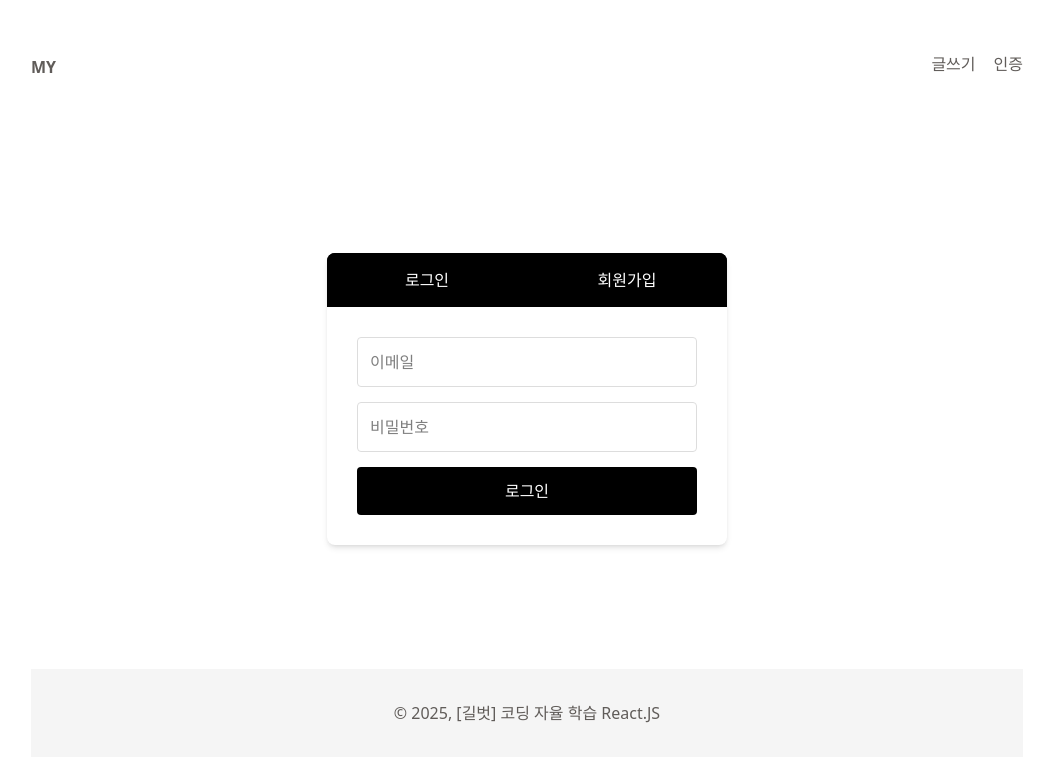
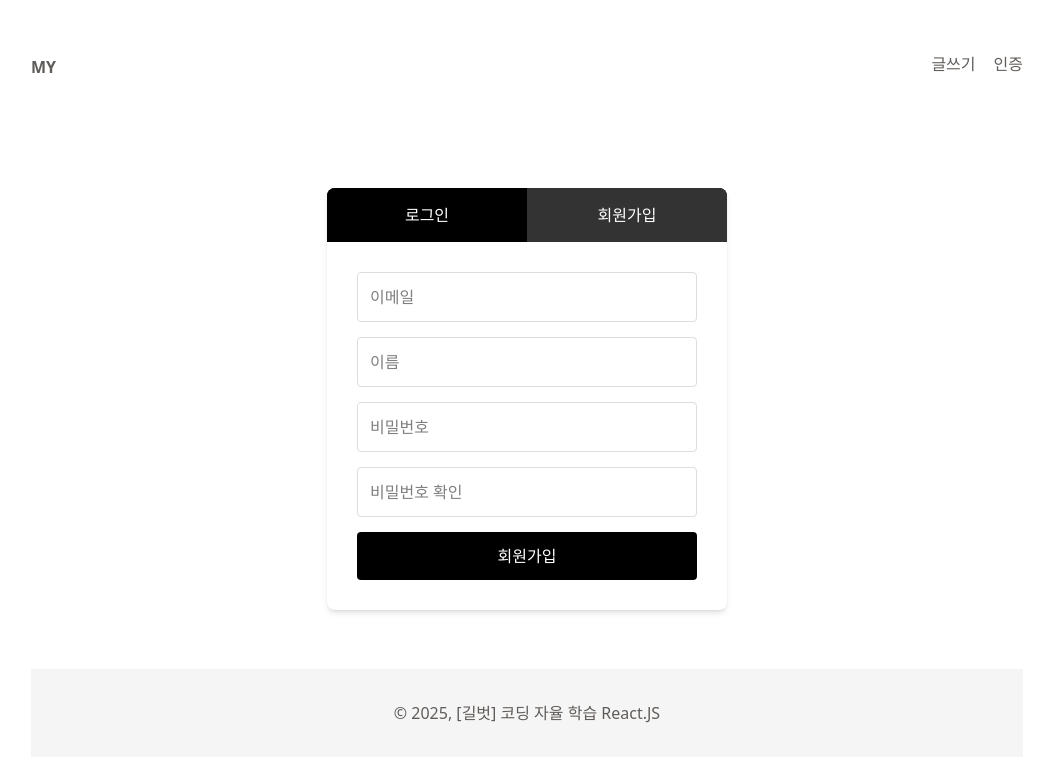
Before and after one commit to zer0p01nt/coding-myself, a React (Vite) app: page /auth in a window 1280 px wide. Both pictures are taken after a click on the button "회원가입". Shown: the top 762 px of the page, without its empty margins (113-1166 px from the left). Built offline with nearby package versions, Linux system fonts and the light colour scheme.

Commit message:
✨ Feat: 인증 기능 구현

```diff
--- a/src/App.tsx
+++ b/src/App.tsx
@@ -4,6 +4,8 @@ import Home from "./pages/Home";
 import Auth from "./pages/Auth";
 import Write from "./pages/Write";
 import Read from "./pages/Read";
+import UnauthenticatedLayout from "./layouts/UnauthenticatedLayout";
+import AuthenticatedLayout from "./layouts/AuthenticatedLayout";
 
 export default function App() {
   return (
@@ -11,9 +13,15 @@ export default function App() {
       <Routes>
         <Route element={<RootLayout />}>
           <Route index element={<Home />} />
-          <Route path='/auth' element={<Auth />} />
-          <Route path='/write' element={<Write />} />
           <Route path='/read/:id' element={<Read />} />
+
+          <Route element={<UnauthenticatedLayout />}>
+            <Route path='/auth' element={<Auth />} />
+          </Route>
+
+          <Route element={<AuthenticatedLayout />}>
+            <Route path='/write' element={<Write />} />
+          </Route>
         </Route>
         <Route path='*' element={<Navigate to='/' />} />
       </Routes>
--- /dev/null
+++ b/src/api/axiosInstance.ts
@@ -0,0 +1,16 @@
+import axios from "axios";
+import { useAuthStore } from "../stores/useAuthStore";
+
+export const axiosInstance = axios.create({
+  baseURL: "http://localhost:3000",
+  withCredentials: true,
+});
+
+// 요청을 보내기 전에 실행할 함수 등록
+axiosInstance.interceptors.request.use((config) => {
+  const accessToken = useAuthStore.getState().accessToken;
+  if (accessToken) {
+    config.headers["Authorization"] = `Bearer ${accessToken}`; // 액세스 토큰이 필요한 모든 API 요청에 토큰 자동 포함
+  }
+  return config;
+});
--- /dev/null
+++ b/src/layouts/AuthenticatedLayout.tsx
@@ -0,0 +1,20 @@
+import { Outlet, useNavigate } from "react-router";
+import { useAuthStore } from "../stores/useAuthStore";
+import { useEffect, useState } from "react";
+
+function AuthenticatedLayout() {
+  const navigate = useNavigate();
+  const user = useAuthStore((state) => state.user);
+  const [show, setShow] = useState(false);
+  useEffect(() => {
+    if (!user) {
+      navigate("/auth");
+    } else {
+      setShow(true);
+    }
+  }, [navigate, user]);
+
+  return <>{show && <Outlet />}</>;
+}
+
+export default AuthenticatedLayout;
--- /dev/null
+++ b/src/layouts/UnauthenticatedLayout.tsx
@@ -0,0 +1,20 @@
+import { Outlet, useNavigate } from "react-router";
+import { useAuthStore } from "../stores/useAuthStore";
+import { useEffect, useState } from "react";
+
+function UnauthenticatedLayout() {
+  const navigate = useNavigate();
+  const user = useAuthStore((state) => state.user);
+  const [show, setShow] = useState(false);
+  useEffect(() => {
+    if (user) {
+      navigate("/");
+    } else {
+      setShow(true);
+    }
+  }, [navigate, user]);
+
+  return <>{show && <Outlet />}</>;
+}
+
+export default UnauthenticatedLayout;
--- a/src/pages/Auth.tsx
+++ b/src/pages/Auth.tsx
@@ -1,4 +1,84 @@
+import { useState } from "react";
+import { axiosInstance } from "../api/axiosInstance";
+import axios from "axios";
+import { useNavigate } from "react-router";
+import { useAuthStore } from "../stores/useAuthStore";
+
 export default function Auth() {
+  const [pageType, setPageType] = useState("login");
+  const [email, setEmail] = useState("");
+  const [password, setPassword] = useState("");
+  const [passwordConfirm, setPasswordConfirm] = useState("");
+  const [username, setUsername] = useState("");
+
+  const navigate = useNavigate();
+  const setAuth = useAuthStore((state) => state.setAuth);
+
+  const handlePageChange = (type: string) => {
+    setEmail("");
+    setPassword("");
+    setPasswordConfirm("");
+    setUsername("");
+    setPageType(type);
+  };
+
+  const handleSignup = async (e: React.FormEvent<HTMLFormElement>) => {
+    e.preventDefault();
+    try {
+      if (email === "" || password === "" || username === "") {
+        alert("모든 항목을 입력해 주세요.");
+        return;
+      }
+      if (password !== passwordConfirm) {
+        alert("비밀번호가 일치하지 않습니다.");
+        return;
+      }
+      const { data } = await axiosInstance.post("/register", {
+        email,
+        password,
+        username,
+      });
+      if (data) {
+        alert("회원가입을 완료했습니다.\n로그인 후 이용해 주세요.");
+        setEmail("");
+        setPassword("");
+        setPasswordConfirm("");
+        setUsername("");
+        setPageType("login");
+      }
+    } catch (error) {
+      if (axios.isAxiosError(error)) {
+        const msg = error.response?.data?.message ?? error.message;
+        alert(msg);
+      } else if (error instanceof Error) {
+        alert(error.message);
+      } else {
+        alert("알 수 없는 이유로 실패했습니다.");
+      }
+    }
+  };
+
+  const handleLogin = async (e: React.FormEvent<HTMLFormElement>) => {
+    e.preventDefault();
+    try {
+      const { data } = await axiosInstance.post("/login", {
+        email,
+        password,
+      });
+      setAuth(data.user, data.accessToken);
+      navigate("/");
+    } catch (error) {
+      if (axios.isAxiosError(error)) {
+        const msg = error.response?.data?.message ?? error.message;
+        alert(msg);
+      } else if (error instanceof Error) {
+        alert(error.message);
+      } else {
+        alert("알 수 없는 이유로 실패했습니다.");
+      }
+    }
+  };
+
   return (
     <main className='page__main flex flex-col items-center justify-center my-12 mx-0 min-h-[calc(100vh-131px-128px-96px)] min-[320px]:min-h-[calc(100vh-114px-110px-96px)] sm:min-h-[calc(100vh-131px-128px-96px)]'>
       <article className='page-auth flex justify-center items-center'>
@@ -6,21 +86,30 @@ export default function Auth() {
           <nav className='page-auth__toggle flex bg-black'>
             <button
               id='login-tab'
-              className='page-auth__toggle-button page-auth__toggle-button--active flex-1 p-[15px] border-0 bg-black text-white cursor-pointer transition duration-300 active:bg-secondary-black'
+              className={`page-auth__toggle-button flex-1 p-[15px] border-0 bg-black text-white cursor-pointer transition duration-300 ${
+                pageType === "login" && "bg-secondary-black"
+              } `}
+              onClick={() => handlePageChange("login")}
             >
               로그인
             </button>
             <button
               id='signup-tab'
-              className='page-auth__toggle-button flex-1 p-[15px] border-0 bg-black text-white cursor-pointer transition duration-300 active:bg-secondary-black'
+              className={`page-auth__toggle-button page-auth__toggle-button--active flex-1 p-[15px] border-0 bg-black text-white cursor-pointer transition duration-300 ${
+                pageType === "register" && "bg-secondary-black"
+              } `}
+              onClick={() => handlePageChange("register")}
             >
               회원가입
             </button>
           </nav>
 
           <div className='page-auth__form-section p-[30px]'>
-            {/* 추후 className='hidden active:block' 으로 변경 */}
-            <form className='auth-form auth-form--active block' id='login-form'>
+            <form
+              className={`auth-form block ${pageType !== "login" && "hidden"}`}
+              id='login-form'
+              onSubmit={handleLogin}
+            >
               <label
                 htmlFor='login-email'
                 className='sr-only text-sm mb-2 inline-block'
@@ -32,6 +121,8 @@ export default function Auth() {
                 id='login-email'
                 className='auth-form__input w-full p-3 mb-[15px] border border-[#ddd] rounded-sm'
                 placeholder='이메일'
+                value={email}
+                onChange={(e) => setEmail(e.target.value)}
                 required
               />
 
@@ -46,6 +137,8 @@ export default function Auth() {
                 id='login-password'
                 className='auth-form__input w-full p-3 mb-[15px] border border-[#ddd] rounded-sm'
                 placeholder='비밀번호'
+                value={password}
+                onChange={(e) => setPassword(e.target.value)}
                 required
               />
 
@@ -57,8 +150,13 @@ export default function Auth() {
               </button>
             </form>
 
-            {/* 추후 className='hidden active:block' 으로 변경 */}
-            <form className='auth-form hidden' id='signup-form'>
+            <form
+              className={`auth-form block ${
+                pageType !== "register" && "hidden"
+              }`}
+              id='signup-form'
+              onSubmit={handleSignup}
+            >
               <label
                 htmlFor='signup-email'
                 className='sr-only text-sm mb-2 inline-block'
@@ -70,6 +168,8 @@ export default function Auth() {
                 id='signup-email'
                 className='auth-form__input w-full p-3 mb-[15px] border border-[#ddd] rounded-sm'
                 placeholder='이메일'
+                value={email}
+                onChange={(e) => setEmail(e.target.value)}
                 required
               />
               <label
@@ -83,6 +183,8 @@ export default function Auth() {
                 id='signup-name'
                 className='auth-form__input w-full p-3 mb-[15px] border border-[#ddd] rounded-sm'
                 placeholder='이름'
+                value={username}
+                onChange={(e) => setUsername(e.target.value)}
                 required
               />
               <label
@@ -96,6 +198,8 @@ export default function Auth() {
                 id='signup-password'
                 className='auth-form__input w-full p-3 mb-[15px] border border-[#ddd] rounded-sm'
                 placeholder='비밀번호'
+                value={password}
+                onChange={(e) => setPassword(e.target.value)}
                 required
               />
 
@@ -110,6 +214,8 @@ export default function Auth() {
                 id='signup-confirm-password'
                 className='auth-form__input w-full p-3 mb-[15px] border border-[#ddd] rounded-sm'
                 placeholder='비밀번호 확인'
+                value={passwordConfirm}
+                onChange={(e) => setPasswordConfirm(e.target.value)}
                 required
               />
 
--- /dev/null
+++ b/src/stores/useAuthStore.ts
@@ -0,0 +1,20 @@
+import { create } from "zustand";
+import { createJSONStorage, persist } from "zustand/middleware";
+
+export const useAuthStore = create<AuthStore>()(
+  persist(
+    (set) => ({
+      user: null,
+      accessToken: null,
+      setAuth: (user, accessToken) => set({ user, accessToken }),
+      unsetAuth: () => set({ user: null, accessToken: null }),
+    }),
+    {
+      name: "auth-storage",
+      storage: createJSONStorage(() => sessionStorage), // persist 기본값 로컬스토리지
+      partialize: (state) => ({
+        user: state.user, // user만 세션스토리지에 저장
+      }),
+    }
+  )
+);
```
Also changed, not shown: src/components/Header.tsx (+35 -0 lines), src/main.tsx (+20 -0 lines), src/types/zustand.d.ts (added, +11 -0 lines).
